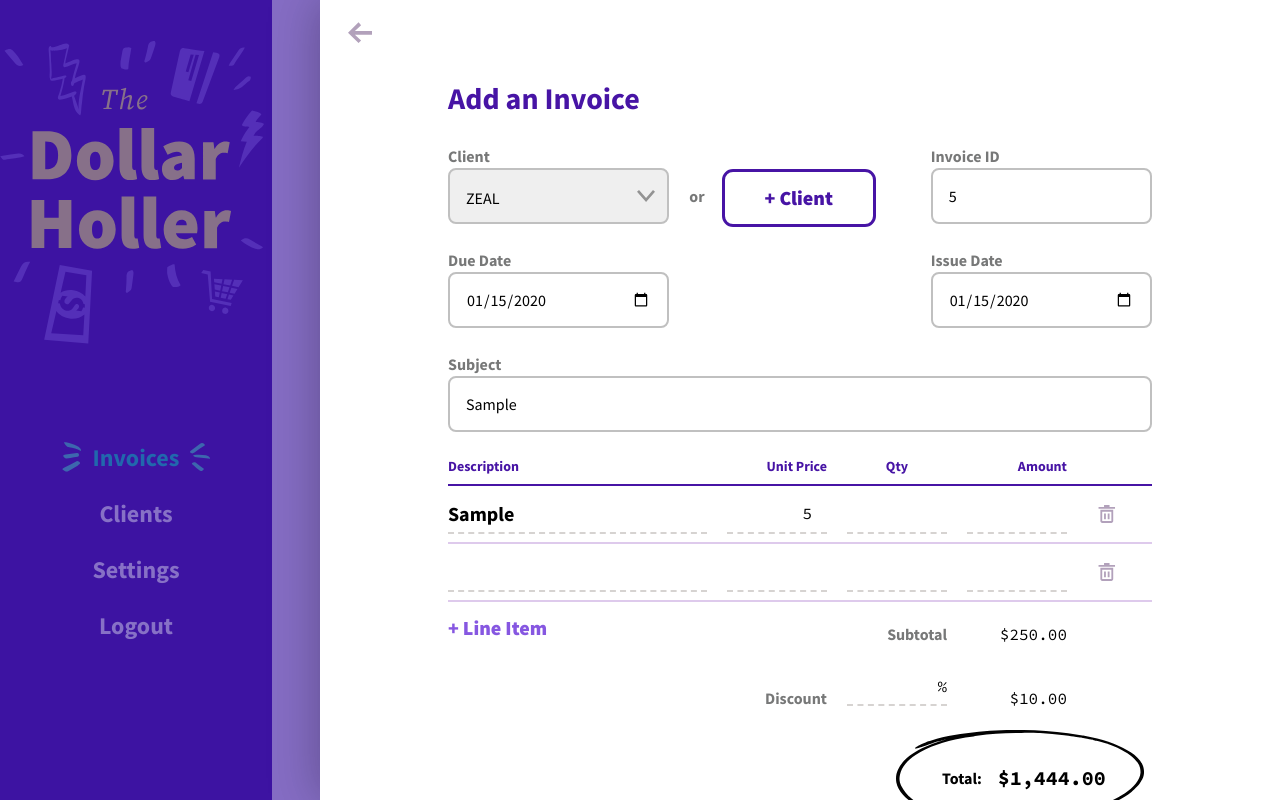
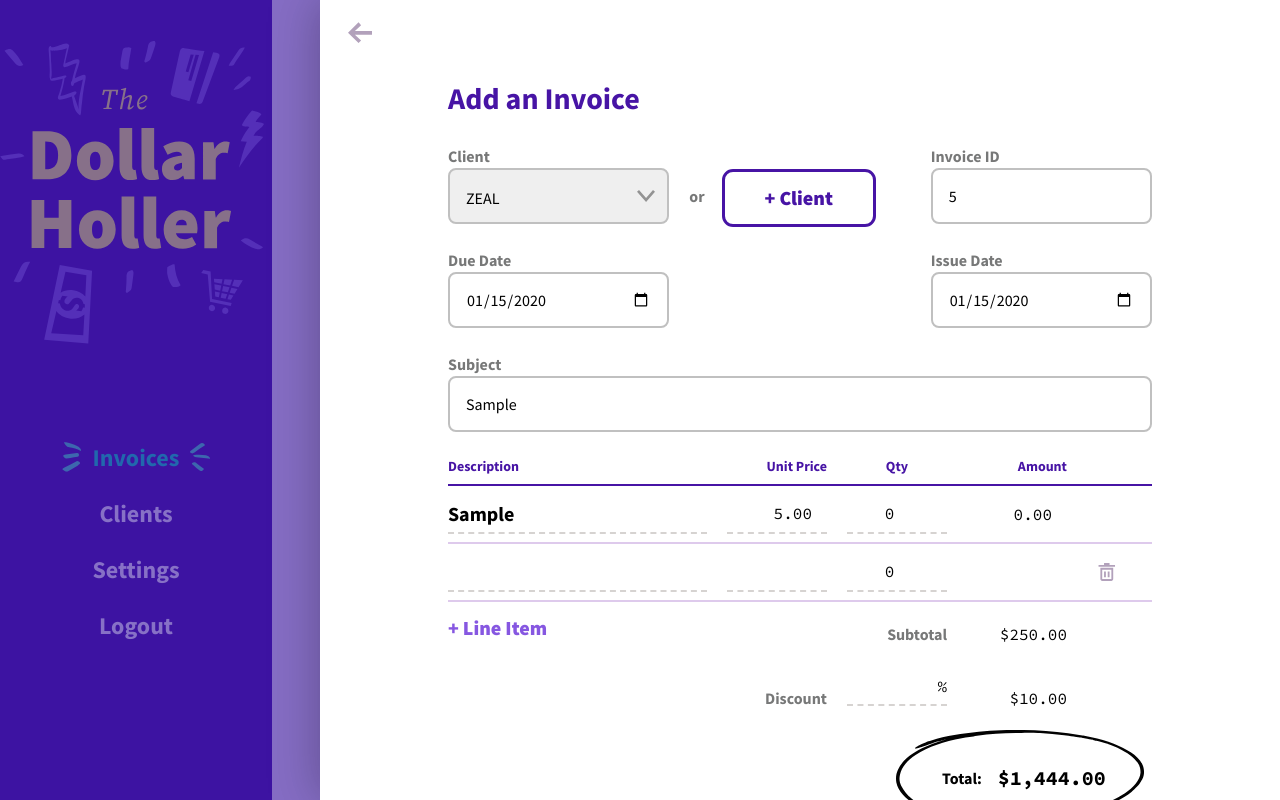
Before and after one commit to michael-farwell/dollarholler-svelte, a SvelteKit app: page /invoices in a window 1280 px wide. Both pictures are taken after typing "5", "2020-01-15", "2020-01-15", "Sample", "Sample", "5" into the empty fields and a click on the button "+ Line Item". Built offline with nearby package versions, Linux system fonts and the light colour scheme.

Commit message:
complete lesson 28

```diff
--- a/src/lib/utils/moneyHelpers.ts
+++ b/src/lib/utils/moneyHelpers.ts
@@ -30,6 +30,15 @@ export const asCurrency = (
 };
 
 /**
+ * Takes a dollars amount and converts into cents
+ * @param {number} dollars
+ * @returns {number}
+ */
+export const dollarsToCents = (dollars: number): number => {
+  return dollars * 100;
+};
+
+/**
  * Takes all the invoices and adds them up
  * @param {Array|undefined} invoices
  * @returns {number}
@@ -38,3 +47,12 @@ export const sumInvoices = (invoices: Invoice[] | undefined): number => {
   if (!invoices) return 0;
   return invoices.reduce((acc, x) => acc + sumLineItems(x.lineItems), 0);
 };
+
+/**
+ * Takes a number and returns the number with 2 decimal places
+ * @param {number} myNum
+ * @returns {string}
+ */
+export const twoDecimals = (myNum: number): string => {
+  return myNum.toFixed(2);
+};
--- a/src/routes/(dashboard)/invoices/LineItemRow.svelte
+++ b/src/routes/(dashboard)/invoices/LineItemRow.svelte
@@ -1,8 +1,19 @@
 <script lang="ts">
   import Trash from "$lib/components/Icon/Trash.svelte";
+  import { twoDecimals } from "$lib/utils/moneyHelpers";
+  import { dollarsToCents } from "$lib/utils/moneyHelpers.js";
   import { createEventDispatcher } from "svelte";
 
   export let lineItem: LineItem;
+  export let canDelete: boolean = false;
+
+  let unitPrice: string = twoDecimals(lineItem.amount / lineItem.quantity);
+  let amount: string;
+
+  $: {
+    amount = twoDecimals(lineItem.quantity * +unitPrice);
+    lineItem.amount = dollarsToCents(+amount);
+  }
 
   const dispatch = createEventDispatcher();
 </script>
@@ -13,7 +24,8 @@
         class="line-item"
         type="text"
         name="description"
-        id="description">
+        id="description"
+        bind:value={lineItem.description}>
   </div>
 
   <div>
@@ -23,7 +35,9 @@
         name="unitPrice"
         id="unitPrice"
         step="0.01"
-        min="0">
+        min="0"
+        bind:value={unitPrice}
+        on:blur={() => unitPrice = twoDecimals(+unitPrice)}>
   </div>
 
   <div>
@@ -32,7 +46,8 @@
         type="number"
         name="quantity"
         id="quantity"
-        min="0">
+        min="0"
+        bind:value={lineItem.quantity}>
   </div>
 
   <div>
@@ -42,15 +57,19 @@
         name="amount"
         id="amount"
         step="0.01"
-        min="0">
+        min="0"
+        bind:value={amount}
+        disabled>
   </div>
 
   <div>
-    <button
-        class="center h-10 w-10 text-pastelPurple hover:text-lavenderIndigo"
-        on:click|preventDefault={() => dispatch("removeLineItem", lineItem.id)}>
-      <Trash />
-    </button>
+    {#if canDelete}
+      <button
+          class="center h-10 w-10 text-pastelPurple hover:text-lavenderIndigo"
+          on:click|preventDefault={() => dispatch("removeLineItem", lineItem.id)}>
+        <Trash />
+      </button>
+    {/if}
   </div>
 </div>
 
@@ -72,4 +91,9 @@
   input[type="number"]:focus {
     @apply border-solid border-lavenderIndigo outline-none;
   }
+
+  input[type="number"]:disabled,
+  input[type="text"]:disabled {
+    @apply border-b-0 bg-transparent px-0;
+  }
 </style>
--- a/src/routes/(dashboard)/invoices/LineItemRows.svelte
+++ b/src/routes/(dashboard)/invoices/LineItemRows.svelte
@@ -17,10 +17,11 @@
 </div>
 
 {#if lineItems}
-  {#each lineItems as lineItem}
+  {#each lineItems as lineItem, index}
     <LineItemRow
         {lineItem}
-        on:removeLineItem />
+        on:removeLineItem
+        canDelete={index !== 0} />
   {/each}
 {/if}
 
```
